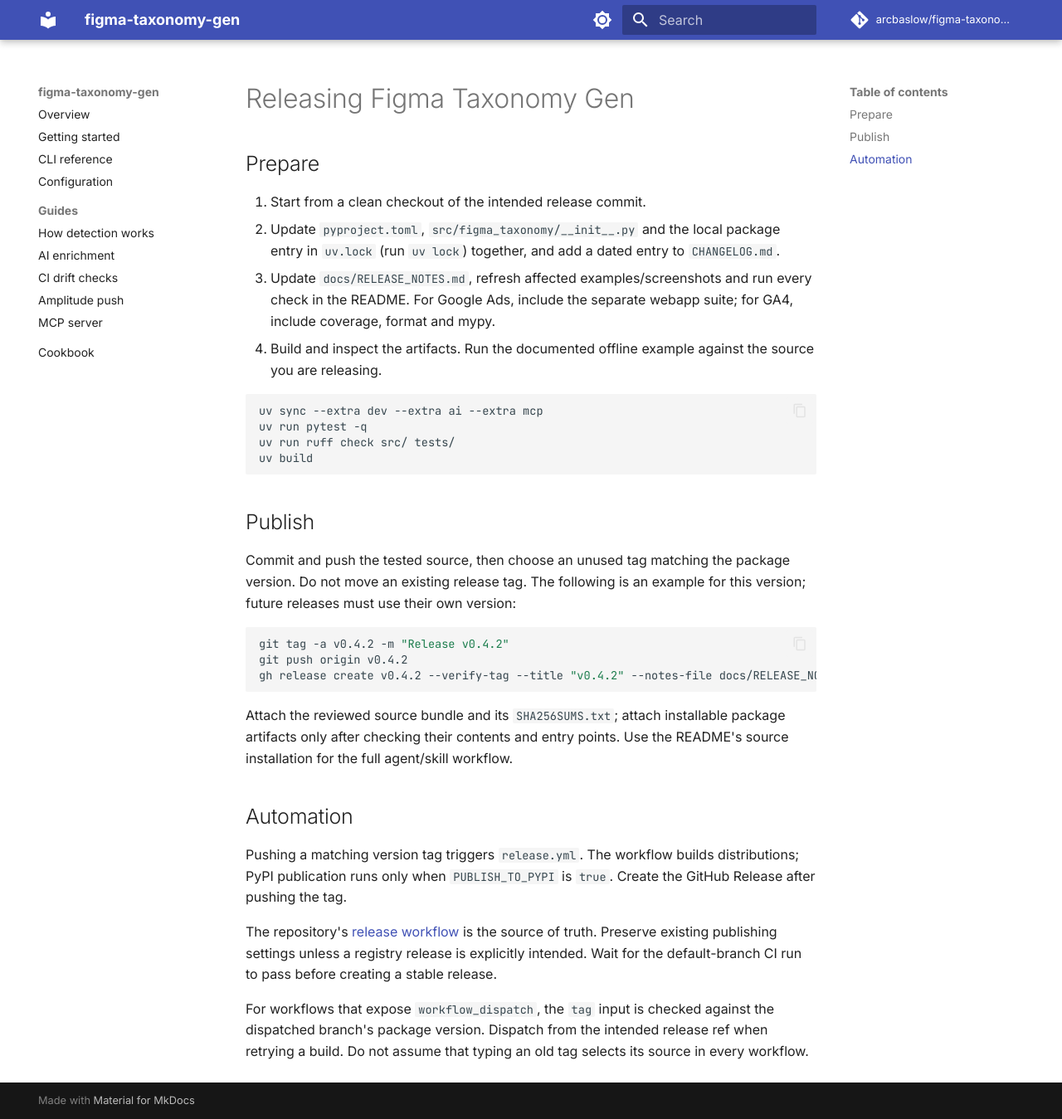
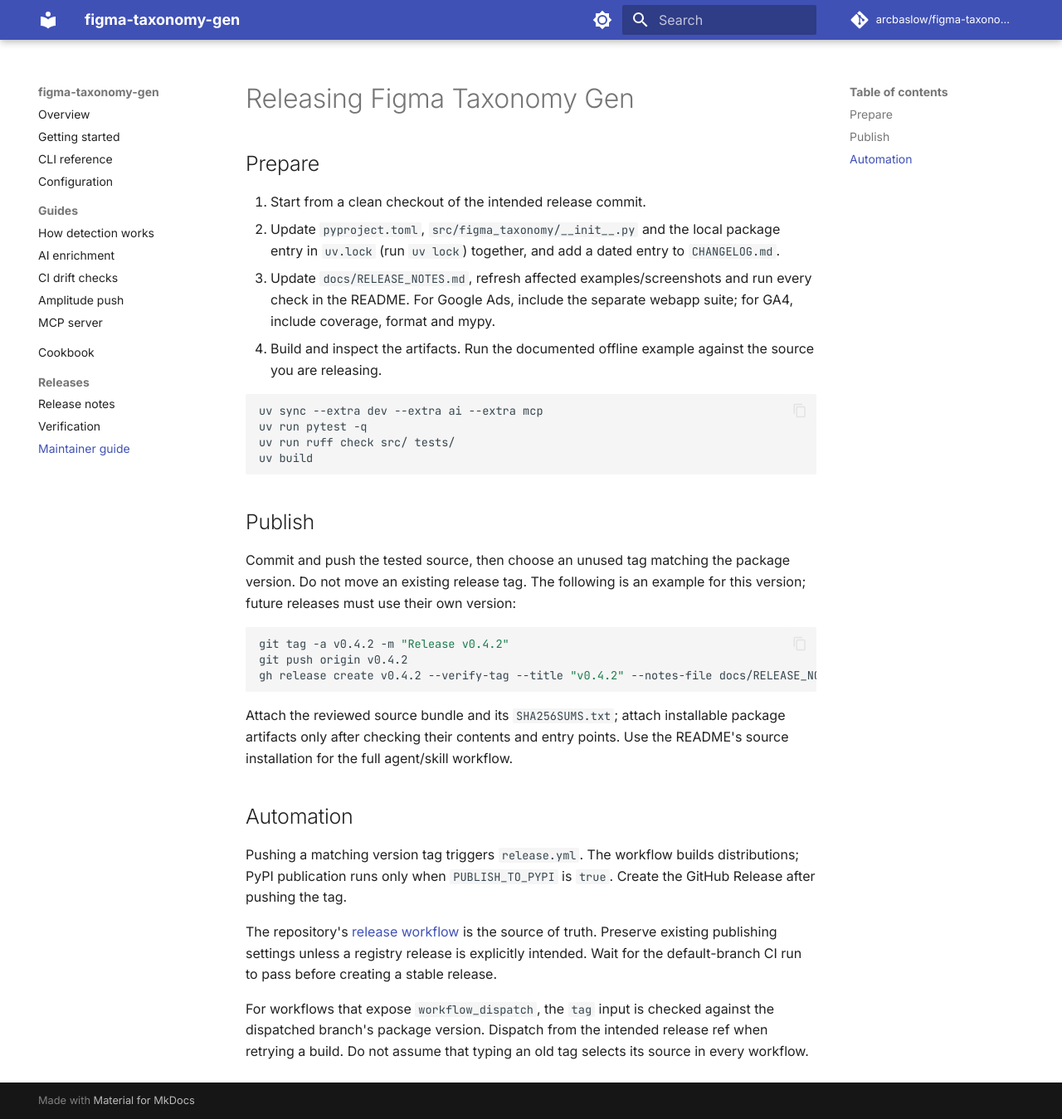
Before and after one commit to arcbaslow/figma-taxonomy-gen, an MkDocs documentation site: the page built from docs/RELEASING.md, in a window 1280 px wide and 1349 px high. Shown: the whole window at 83% size. Built offline with MkDocs 1.6.1 and Material for MkDocs 9.7.7, drawn with Linux system fonts in a browser that asks for light colours; comment, search, counter and statistics services are not loaded.

Commit message:
Fix release documentation links for MkDocs

```diff
--- a/docs/RELEASING.md
+++ b/docs/RELEASING.md
@@ -30,6 +30,6 @@
 
 Pushing a matching version tag triggers `release.yml`. The workflow builds distributions; PyPI publication runs only when `PUBLISH_TO_PYPI` is `true`. Create the GitHub Release after pushing the tag.
 
-The repository's [release workflow](../.github/workflows/release.yml) is the source of truth. Preserve existing publishing settings unless a registry release is explicitly intended. Wait for the default-branch CI run to pass before creating a stable release.
+The repository's [release workflow](https://github.com/arcbaslow/figma-taxonomy-gen/blob/master/.github/workflows/release.yml) is the source of truth. Preserve existing publishing settings unless a registry release is explicitly intended. Wait for the default-branch CI run to pass before creating a stable release.
 
 For workflows that expose `workflow_dispatch`, the `tag` input is checked against the dispatched branch's package version. Dispatch from the intended release ref when retrying a build. Do not assume that typing an old tag selects its source in every workflow.
--- a/mkdocs.yml
+++ b/mkdocs.yml
@@ -52,6 +52,10 @@
     - Amplitude push: amplitude.md
     - MCP server: mcp.md
   - Cookbook: cookbook.md
+  - Releases:
+    - Release notes: RELEASE_NOTES.md
+    - Verification: VERIFICATION.md
+    - Maintainer guide: RELEASING.md
 
 markdown_extensions:
   - admonition
```
